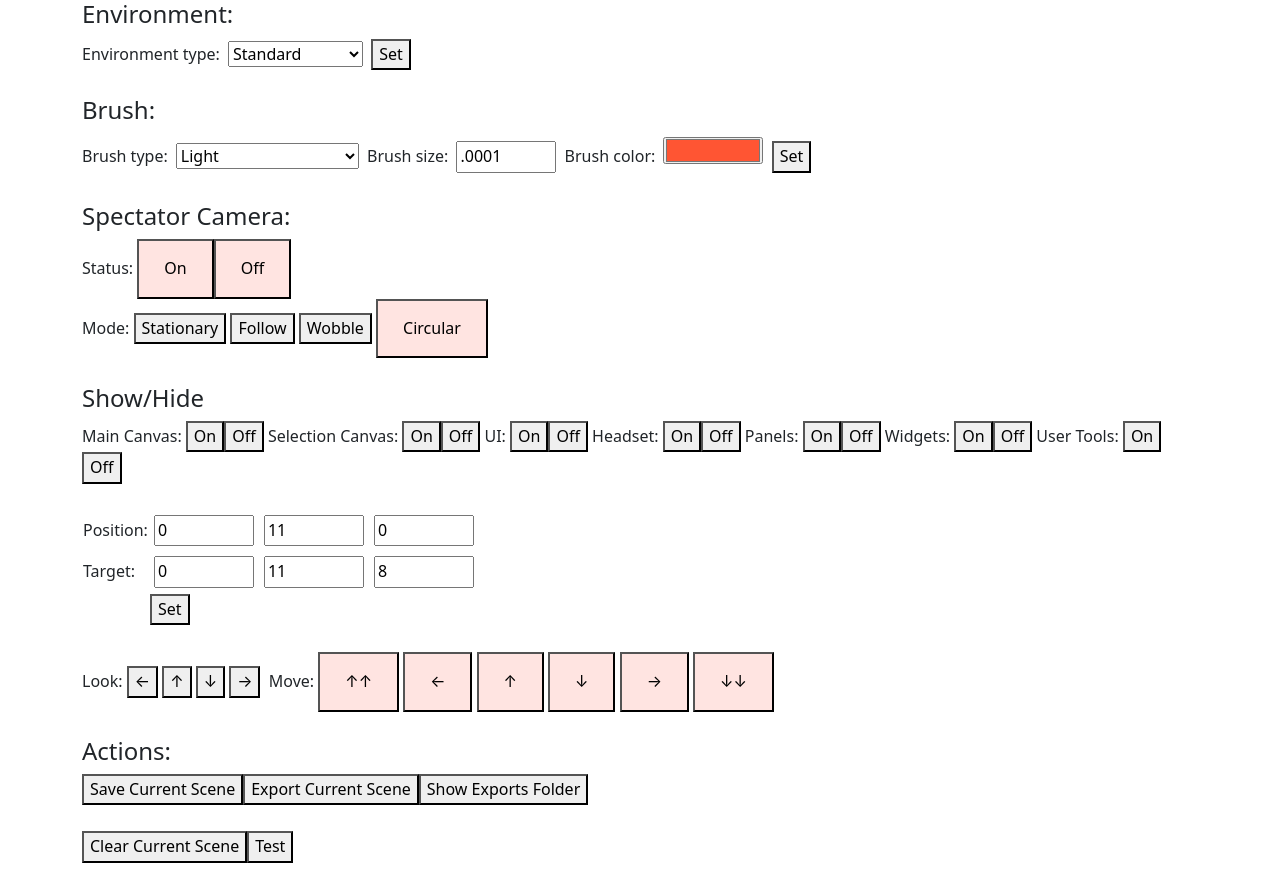
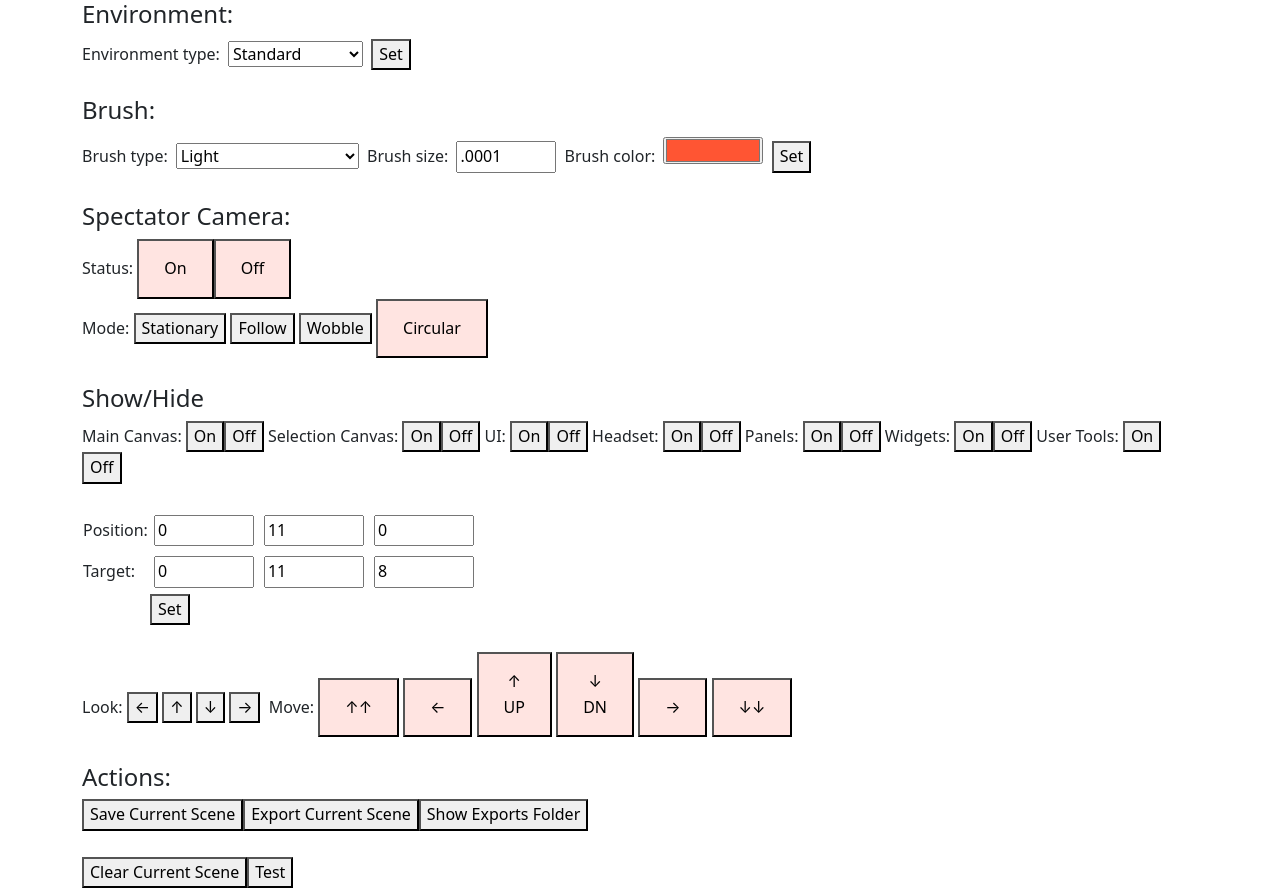
Before and after one commit to dwillington/open-brush, a plain HTML site: page scripts/spectator.html in a window 1280 px wide. Shown: the top 891 px of the page. Drawn offline with nearby package versions, Linux system fonts and the light colour scheme.

Commit message:
realtime script

```diff
--- a/scripts/spectator.html
+++ b/scripts/spectator.html
@@ -70,8 +70,8 @@
         <label>Move:
             <button class="larger_button" type="button" id='moveForward'>↑↑</button>
             <button class="larger_button" type="button" id='moveLeft'>←</button>
-            <button class="larger_button" type="button" id='moveUp'>↑</button>
-            <button class="larger_button" type="button" id='moveDown'>↓</button>
+            <button class="larger_button" type="button" id='moveUp'>↑<br>UP</button>
+            <button class="larger_button" type="button" id='moveDown'>↓<br>DN</button>
             <button class="larger_button" type="button" id='moveRight'>→</button>
             <button class="larger_button" type="button" id='moveBack'>↓↓</button>
         </label>
```
Also changed, not shown: 1 other file.
